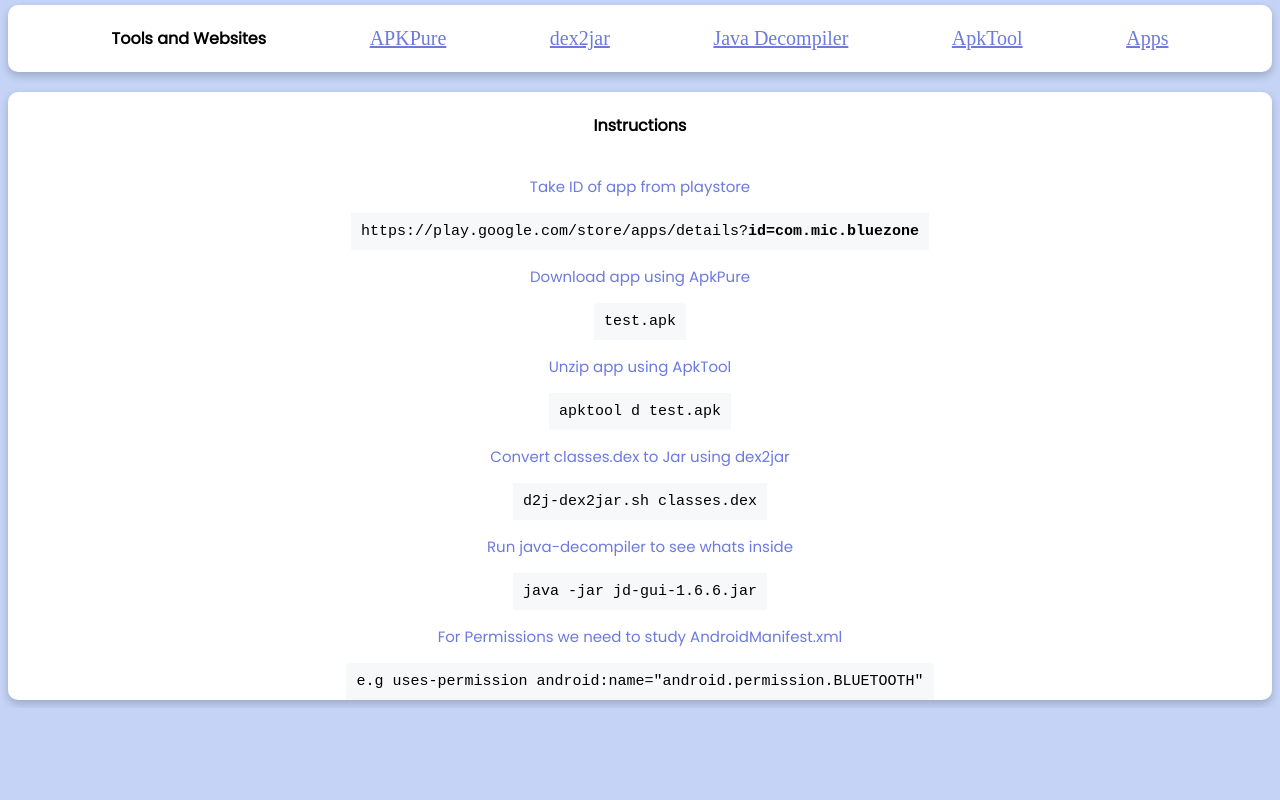
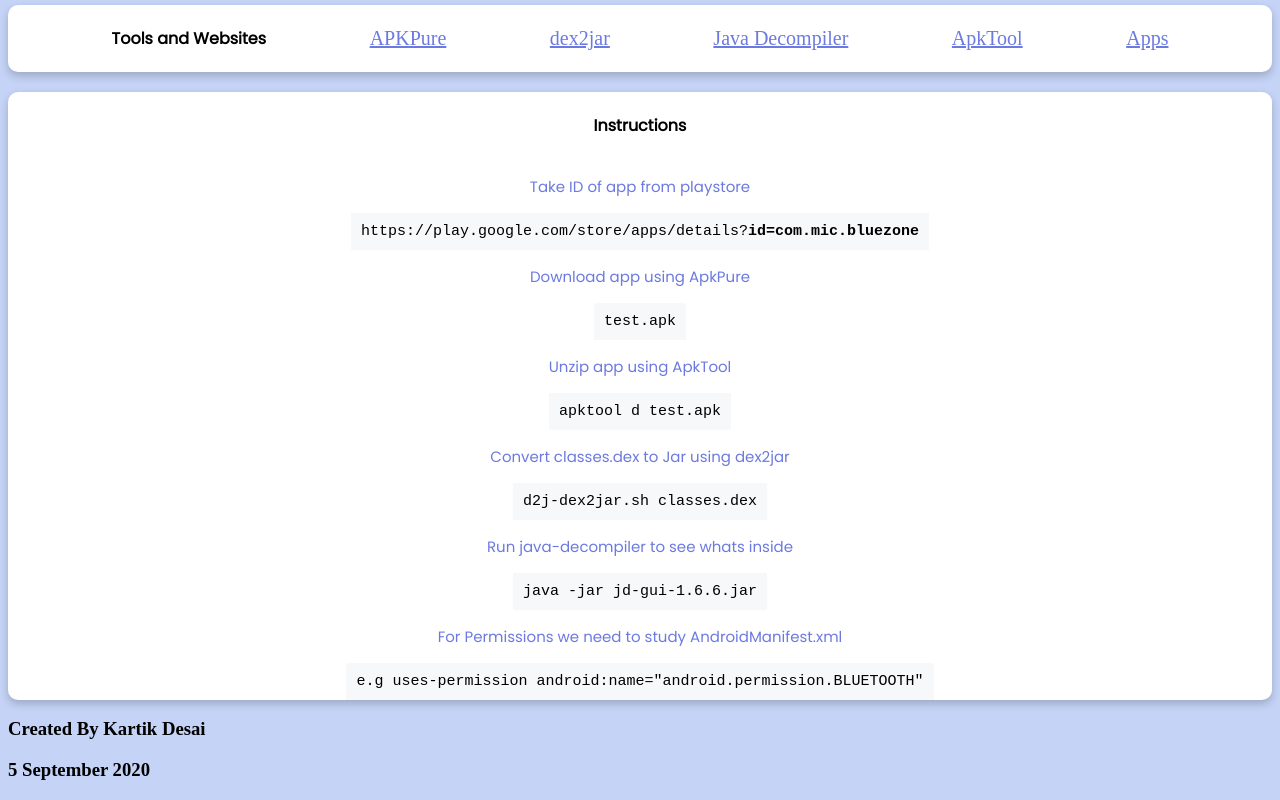
Before and after one commit to kaddy645/kaddy645.github.io, a plain HTML site: page index.html in a window 1280 px wide. Shown: the part 447-1247 px from the top of the page. Before the commit the page ends 1155 px from the top, so only its background shows below. Drawn offline with Linux system fonts and the light colour scheme; files that its build step writes are made by us from their sources.

Commit message:
Update index.html

```diff
--- a/index.html
+++ b/index.html
@@ -4,10 +4,10 @@
 <head>
     <meta charset="utf-8" />
     <meta http-equiv="X-UA-Compatible" content="IE=edge">
-    <title>Android Reverse Engineering</title>
+    <title>Page Title</title>
     <meta name="viewport" content="width=device-width, initial-scale=1">
     <link href="https://fonts.googleapis.com/css2?family=Poppins&display=swap" rel="stylesheet">
-    <link rel="stylesheet" type="text/css" media="screen" href="/css/style.css" />
+    <link rel="stylesheet" type="text/css" media="screen" href="style.css" />
 
 
 
@@ -82,10 +82,26 @@
         <p>Convert classes.dex to Jar using dex2jar</p>
         <code>d2j-dex2jar.sh classes.dex</code>
         <p>Run java-decompiler to see whats inside</p>
-        <code>java -jar jd-gui-1.6.6.jar </code>
+        <code>java -jar jd-gui-1.6.6.jar  </code>
         <p>For Permissions we need to study AndroidManifest.xml</p>
         <code>e.g uses-permission android:name="android.permission.BLUETOOTH"</code>
+
     </div>
+    <div class="footer">
+        <h3>Created By Kartik Desai</h3>
+        <h3 id="time"></h3>
+    </div>
+
+
+    <script type="text/javascript">
+        function time() {
+            var d = new Date();
+            var months = ["January", "February", "March", "April", "May", "June", "July", "August", "September", "October", "November", "December"];
+            document.getElementById("time").innerHTML = d.getDay() + " " + months[d.getMonth()] + " " + d.getFullYear();
+            console.log(d.getDay() + months[d.getMonth()] + d.getFullYear())
+        }
+        window.onload = time;
+    </script>
 
 </body>
 
```
